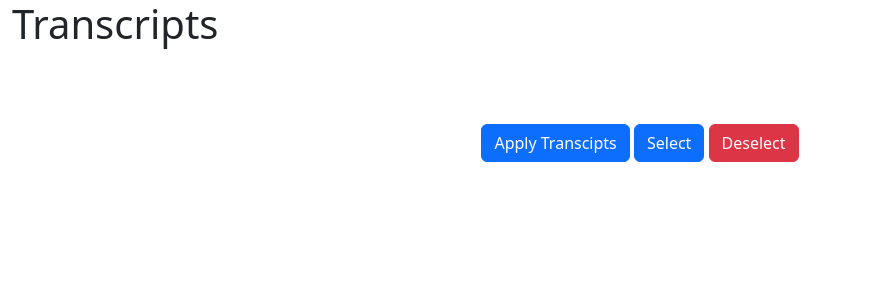
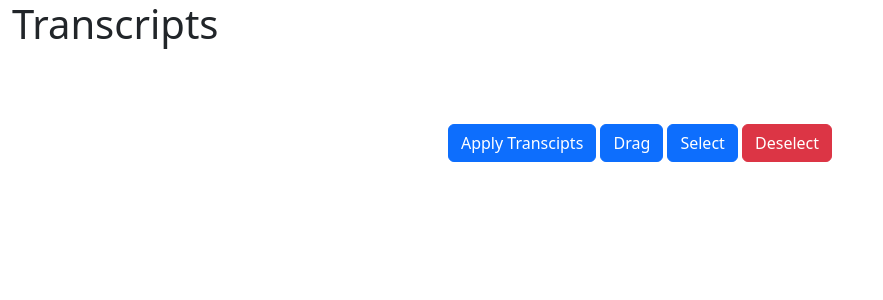
Before and after one commit to prabhpreetS/showcase_AI_Editor, a Flask app: template templates/trans.html in a window 1280 px wide. Shown: the top 300 px of the page, without its empty margins (0-883 px from the left). Run offline with Flask 3, Linux system fonts and the light colour scheme; the template is opened without the code that fills it: most values are stand-ins (such as "Sample title", 1, 10 or a date in 2020); some libraries are stand-ins or nearby versions.

Commit message:
v2.1 few updations

```diff
--- a/templates/trans.html
+++ b/templates/trans.html
@@ -84,6 +84,7 @@
 <div class="text-center">
     <button id="apply" class="btn btn-primary">Apply Transcipts</button>
     <!-- Display the transcript -->
+    <button id="drag_sel" onclick="drag_true()" class="btn btn-primary">Drag</button>
 <button id="select" onclick="sel_true()" class="btn btn-primary">Select</button>
 	<button id="deselect" onclick="sel_false()" class="btn btn-danger">Deselect</button>
 
@@ -185,14 +186,14 @@ vids.forEach(function (vid, i) {
 <!--    var button = createVideoButton(i + 1);-->
 <!--    buttonContainer.appendChild(button);-->
 <!--  <div id="content2" data-value="content2" class="draggable-item" draggable="true">-->
-    content += `<br><br><div id="content${i + 1}" data-value="content${i + 1}" class="content content-container position-relative" draggable="true" ondragstart="drag(event)"><span class="btn btn-secondary position-absolute span_btn" style="cursor:move;">Primary</span>`;
+    content += `<br><br><div id="content${i + 1}" data-value="content${i + 1}" class="content content-container position-relative" draggable="true" ondragstart="drag(event)"><span class="btn btn-secondary position-absolute span_btn" style="cursor:move;">Video ${i + 1}</span>`;
     var count = 1;
 
     vid.forEach(function (word) {
         content += `<span id="${count}" start_time="${word.start}" end_time="${word.end}">${word.word}</span>`;
         count++;
     });
-    content += `</div>`;
+    content += `</div> <br><br>`;
 });
 
 target.innerHTML = content;
@@ -210,17 +211,26 @@ target.innerHTML = content;
  		function sel_true(){
 
 
-
+            document.getElementById("drag_sel").style.background = "none";
+ 			document.getElementById("drag_sel").style.color = "#000";
  			document.getElementById("deselect").style.background = "none";
  			document.getElementById("deselect").style.color = "#000";
  			document.getElementById("select").style.background = "#0082cf";
  			document.getElementById("select").style.color = "#fff";
 
  			sel = true;
+
+            $( "#content" ).sortable("disable");
+            return false;
+
  		}
 
  		function sel_false(){
+            $("#content").sortable("cancel");
 
+
+            document.getElementById("drag_sel").style.background = "none";
+ 			document.getElementById("drag_sel").style.color = "#000";
  			document.getElementById("select").style.background = "none";
  			document.getElementById("select").style.color = "#000";
  			document.getElementById("deselect").style.background = "#0082cf";
@@ -228,7 +238,28 @@ target.innerHTML = content;
 
  			sel = true;
  			sel = false;
+
+            $( "#content" ).sortable("disable");
+            return false;
  		}
+
+
+function drag_true(){
+
+            document.getElementById("deselect").style.background = "none";
+ 			document.getElementById("deselect").style.color = "#000";
+ 			document.getElementById("select").style.background = "none";
+ 			document.getElementById("select").style.color = "#000";
+ 			document.getElementById("drag_sel").style.background = "#0082cf";
+ 			document.getElementById("drag_sel").style.color = "#fff";
+
+            $( "#content" ).sortable();
+            $( "#content" ).sortable( "option", "disabled", false );
+
+            $( "#content" ).disableSelection();
+            return false;
+ 		}
+
 
 
         const myElements = document.getElementsByClassName("content");
```
